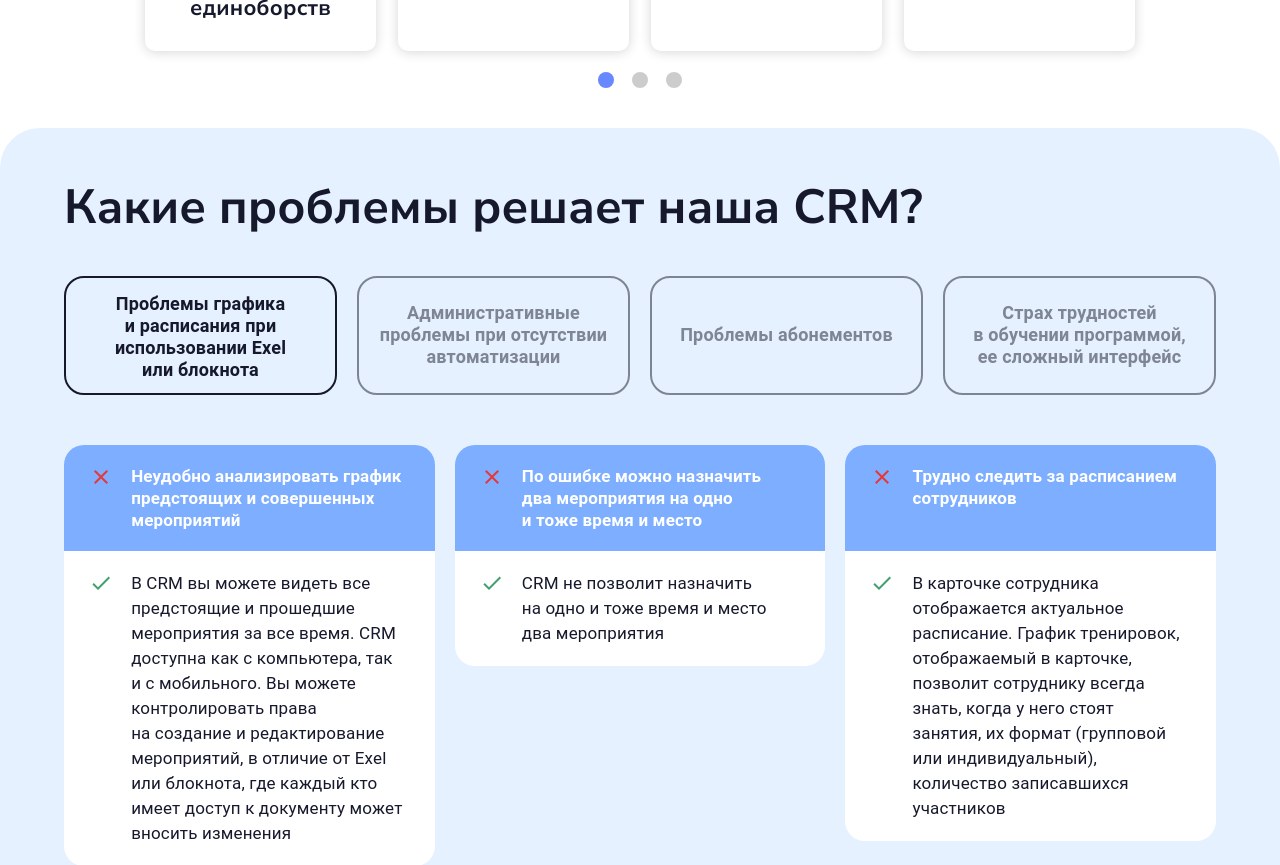
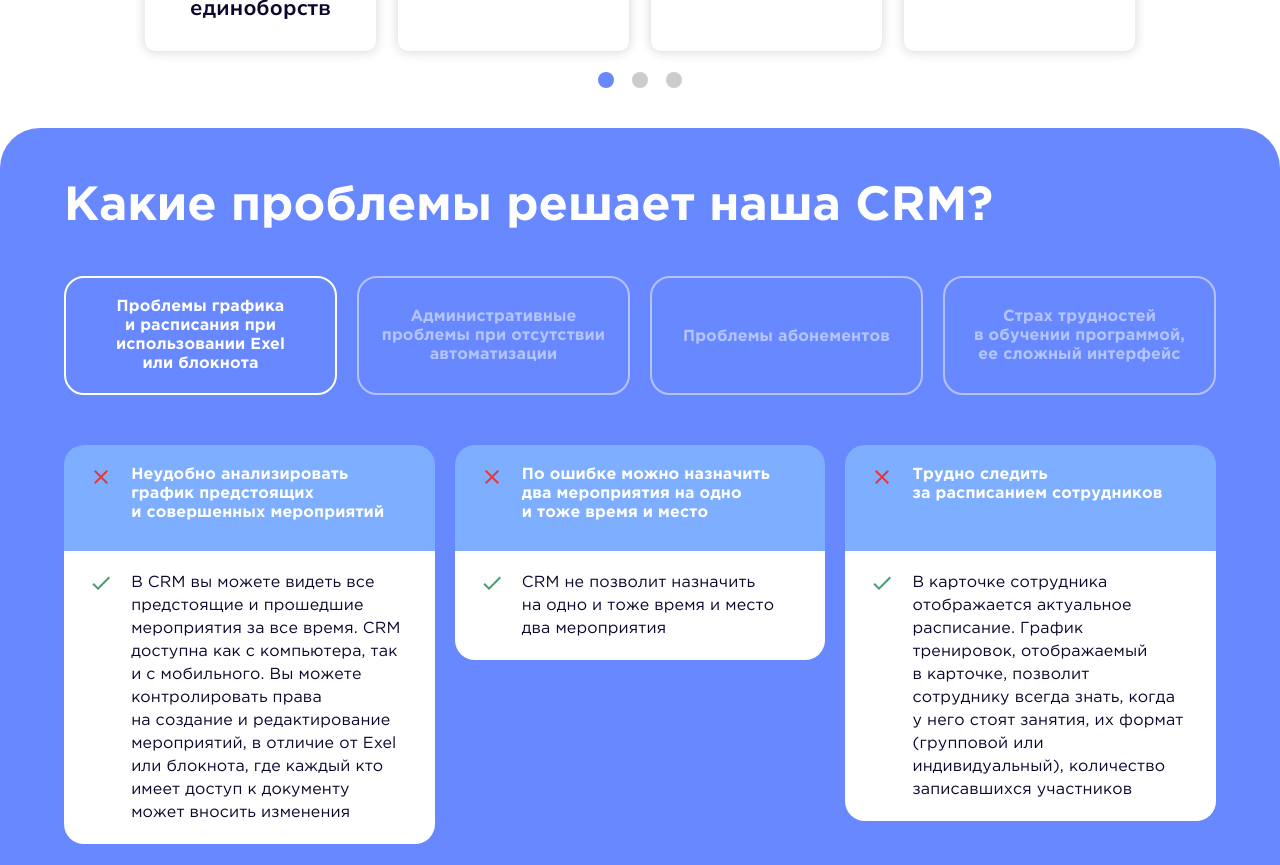
Before and after one commit to lvnnew/SPORTLY, a Next.js app: page / in a window 1280 px wide. Shown: the part 1220-2085 px from the top of the page. Built offline with nearby package versions, Linux system fonts and the light colour scheme; a web font is replaced by a local one.

Commit message:
test-new-style

```diff
--- a/components/Decision/Decision.tsx
+++ b/components/Decision/Decision.tsx
@@ -26,7 +26,7 @@
         sx={{
           pt: { xs: "24px", lg: "50px" },
           pb: { xs: "60px", lg: "78px" },
-          backgroundColor: "#E6F1FF",
+          backgroundColor: "#6788FF",
           borderRadius: { xs: "20px 20px 0 0", lg: "40px 40px 0 0" },
         }}
       >
@@ -34,10 +34,11 @@
           <Typography
             variant="h3"
             sx={{
-              fontFamily: "Nunito Sans",
+              fontFamily: "Gotham Pro",
               fontSize: { xs: "24px", lg: "48px" },
               fontWeight: 700,
               lineHeight: { xs: "29px", lg: "58px" },
+              color: "#fff"
             }}
           >
             Какие проблемы решает наша CRM?
--- a/components/Decision/DecisionTabs/DecisionItem.tsx
+++ b/components/Decision/DecisionTabs/DecisionItem.tsx
@@ -35,9 +35,10 @@
           <Typography
             variant="body1"
             sx={{
-              fontSize: { xs: "16px", lg: "17px" },
+              fontFamily: "Gotham Pro",
+              fontSize: { xs: "16px", lg: "16px" },
               fontWeight: 700,
-              lineHeight: { xs: "19px", lg: "22px" },
+              lineHeight: { xs: "19px", lg: "19px" },
               color: "#fff",
             }}
           >
@@ -69,10 +70,11 @@
           <Typography
             variant="body1"
             sx={{
-              fontSize: { xs: "16px", lg: "17px" },
+              fontFamily: "Gotham Pro",
+              fontSize: { xs: "14px", lg: "16px" },
               fontWeight: 400,
-              lineHeight: { xs: "21px", lg: "25px" },
-              color: "#16192C",
+              lineHeight: { xs: "18px", lg: "23px" },
+              color: "#0D052B",
             }}
           >
             {ok}
--- a/components/Decision/DecisionTabs/DecisionTab.tsx
+++ b/components/Decision/DecisionTabs/DecisionTab.tsx
@@ -17,7 +17,7 @@
       sx={{
         padding: { xs: "10px", lg: "15px 20px" },
         borderRadius: "20px",
-        border: isActive ? "2px solid #16192C" : "2px solid #16192C80",
+        border: isActive ? "2px solid #fff" : "2px solid rgba(255, 255, 255, 0.5)",
         maxHeight: { sm: "119px" },
         minHeight: { xs: "108px", sm: "119px" },
         height: "100%",
@@ -36,11 +36,12 @@
         <Typography
           variant="body1"
           sx={{
+            fontFamily: "Gotham Pro",
             display: "inline-block",
-            fontSize: { xs: "14px", md: "18px" },
+            fontSize: { xs: "12px", md: "16px" },
             fontWeight: 700,
-            lineHeight: { xs: "17px", lg: "22px" },
-            color: isActive ? "#16192C" : "#16192C80",
+            lineHeight: { xs: "15px", lg: "19px" },
+            color: isActive ? "#fff" : "rgba(255, 255, 255, 0.5)",
             wordBreak: "break-all",
 
             ["@media(min-width: 360px)"]: {
--- a/components/Test/Test.tsx
+++ b/components/Test/Test.tsx
@@ -41,7 +41,7 @@
               transform: "translateX(-50%)",
               height: "100%",
               width: "2px",
-              backgroundColor: "#205EDC",
+              backgroundColor: "#6788FF",
               zIndex: 1,
             },
           }}
--- a/components/Test/TestItem.tsx
+++ b/components/Test/TestItem.tsx
@@ -13,7 +13,7 @@
         position: "relative",
         width: { xs: "30px", lg: "38px" },
         height: { xs: "30px", lg: "38px" },
-        backgroundColor: "#205EDC",
+        backgroundColor: "#6788FF",
         borderRadius: "50%",
         zIndex: 2,
 
@@ -26,14 +26,15 @@
       <Typography
         component="span"
         sx={{
+          fontFamily: "Gotham Pro",
           display: "inline-block",
           position: "absolute",
           top: "50%",
           left: "50%",
           transform: "translate(-50%, -50%)",
-          fontSize: { xs: "14px", lg: "18px" },
+          fontSize: { xs: "12px", lg: "16px" },
           fontWeight: 400,
-          lineHeight: { xs: "18px", lg: "25px" },
+          lineHeight: { xs: "16px", lg: "23px" },
           color: "#fff",
         }}
       >
--- a/components/Title.tsx
+++ b/components/Title.tsx
@@ -24,6 +24,7 @@
               md: "center",
               lg: leftDesk ? "left" : "center",
             },
+            color: "#0D052B"
           }}
         >
           {title}
@@ -43,6 +44,7 @@
               lg: leftDesk ? "left" : "center",
             },
             mt: { xs: "6px", lg: "12px" },
+            color: "#0D052B"
           }}
         >
           {subTitle}
--- a/styles/globals.css
+++ b/styles/globals.css
@@ -88,8 +88,8 @@
 }
 
 body {
-  color: #16192c;
-  background-color: #e6f1ff;
+  color: #0D052B;
+  background-color: #6788FF;
   overflow-x: hidden;
 }
 
```
